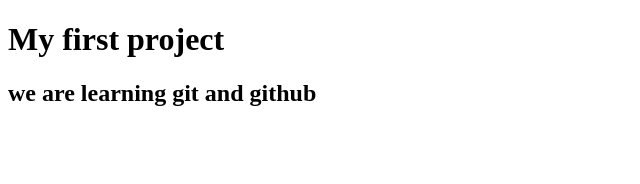
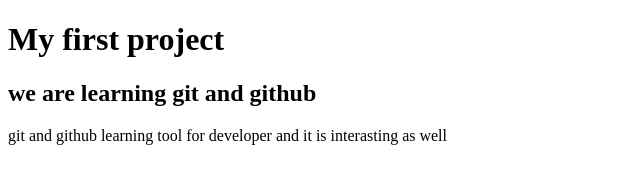
Before and after one commit to PoonamUgale41/my-first-project, a plain HTML site: page index.html in a window 1280 px wide. Shown: the whole page, without its empty margins (0-640 px from the left). Drawn offline with Linux system fonts and the light colour scheme.

Commit message:
info added

```diff
--- a/index.html
+++ b/index.html
@@ -9,5 +9,6 @@ my first project
     <body>
 <h1>My first project</h1>
 <h2>we are learning git and github</h2>
+<p>git and github learning tool for developer and it is interasting as well</p>
     </body>
 </html>
```
